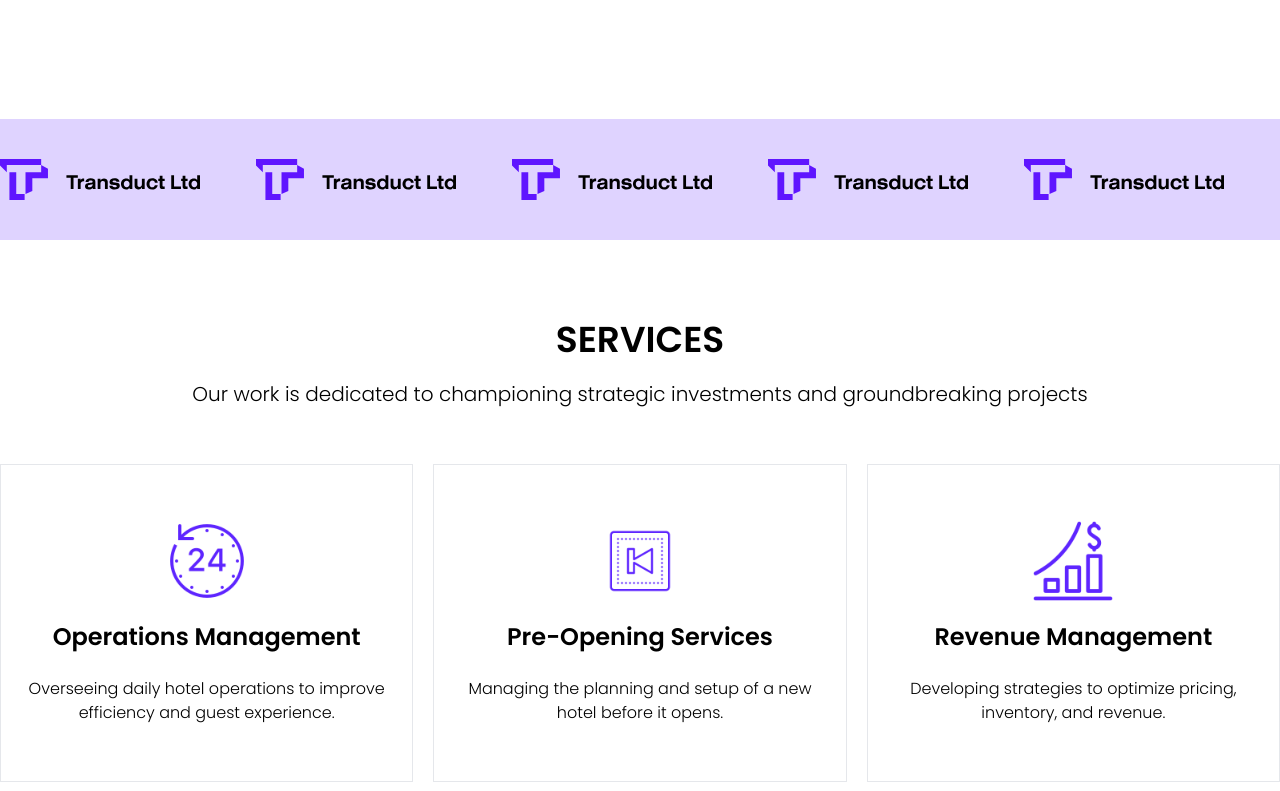
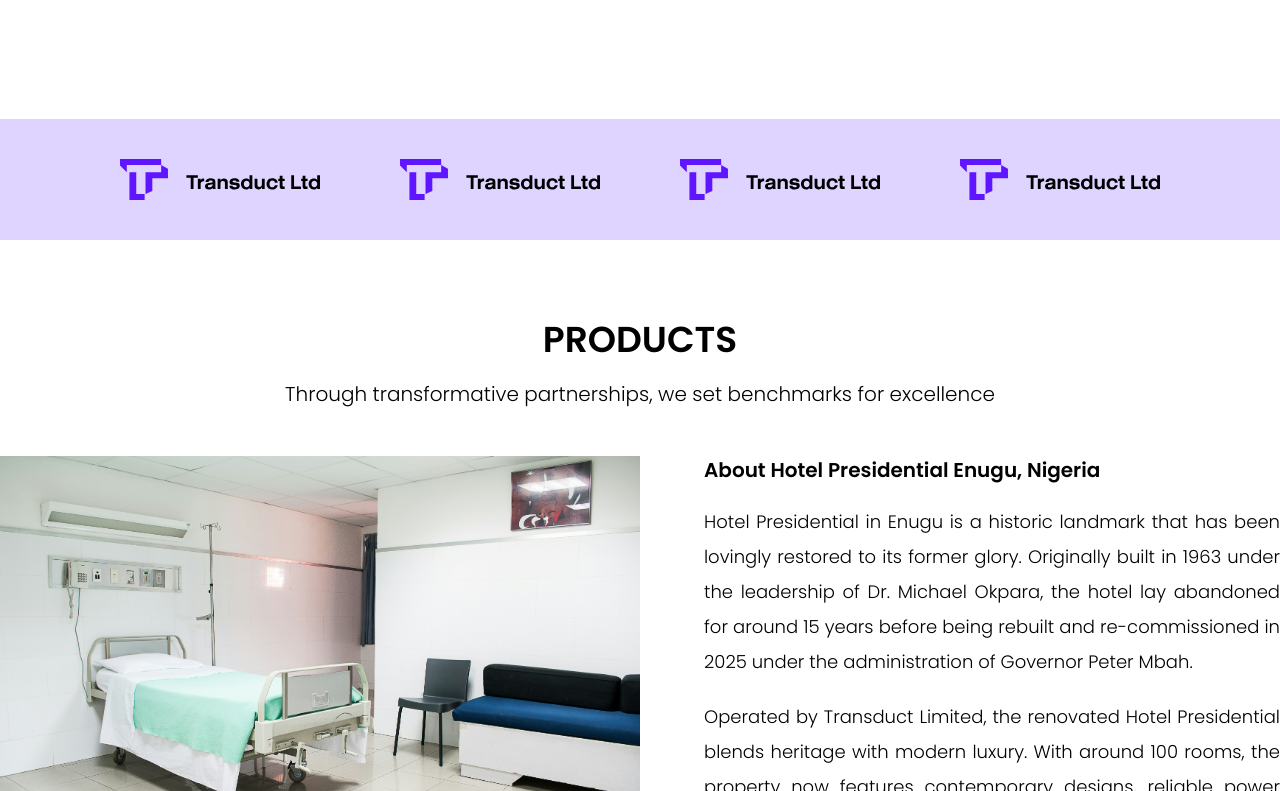
Before and after one commit to marketintelsolutions/transduct, a React (Vite) app: page / in a window 1280 px wide. Shown: the part 1789-2580 px from the top of the page. Built offline with nearby package versions, Linux system fonts and the light colour scheme.

Commit message:
adjustment to product placement

```diff
--- a/src/App.tsx
+++ b/src/App.tsx
@@ -27,9 +27,9 @@ const App = () => {
       <Navbar />
       <Banner />
       <About />
+      <Products />
       <Services />
       <CallToAction />
-      <Products />
       <Contact />
       <Footer />
     </div>
--- a/src/components/Landing/About.tsx
+++ b/src/components/Landing/About.tsx
@@ -5,7 +5,7 @@ const logos = [
   "logoblack.svg",
   "logoblack.svg",
   "logoblack.svg",
-  "logoblack.svg",
+  // "logoblack.svg",
 ];
 
 const About = () => {
@@ -86,7 +86,7 @@ const About = () => {
       </div>
 
       <div className="bg-primary/20 ">
-        <div className="mt-10 flex gap-14 w-full max-w-max-w mx-auto py-10">
+        <div className="mt-10 flex justify-center gap-20 w-full max-w-max-w mx-auto py-10">
           {logos.map((item, index) => (
             <img src={item} alt={item} className="w-[200px] object-contain" />
           ))}
```
